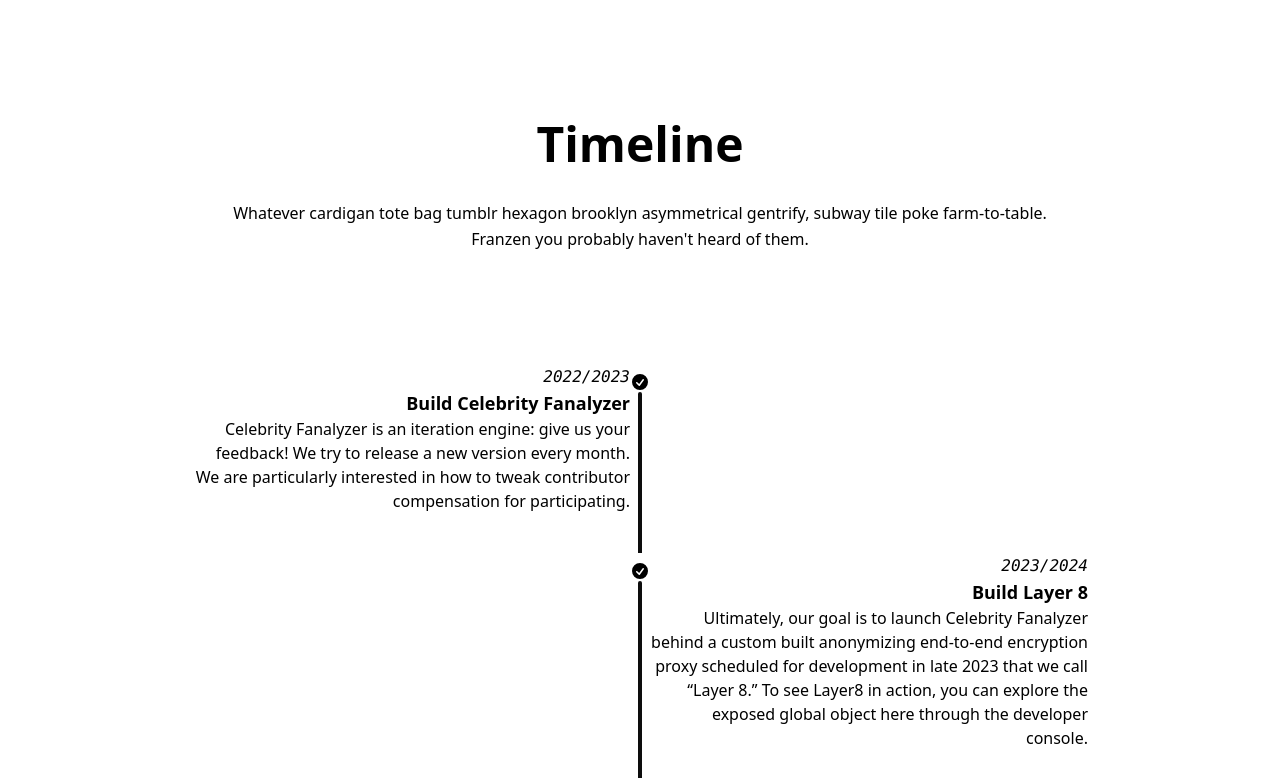
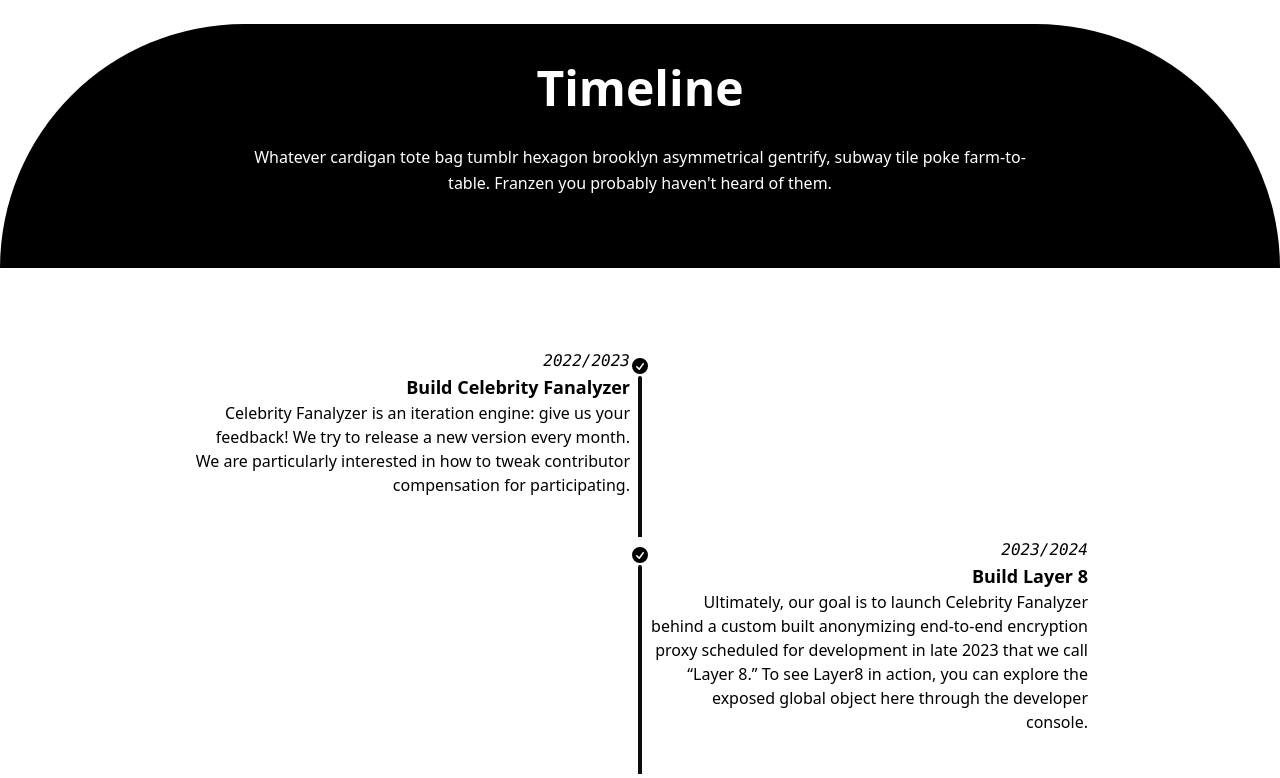
Before and after one commit to globe-and-citizen/gc-web, a Vue app: page / in a window 1280 px wide. Shown: the part 1920-2698 px from the top of the page. Built offline with nearby package versions, Linux system fonts and the light colour scheme; the HTML template or start-up script is replaced by a standard one.

Commit message:
feat: timeline styled

```diff
--- a/src/components/TimelineComponent.vue
+++ b/src/components/TimelineComponent.vue
@@ -1,12 +1,12 @@
 <template>
-  <div class="container px-5 py-24 mx-auto">
-    <div class="flex flex-col text-center w-full mb-20">
+  <div class="bg-black text-white rounded-t-full flex flex-col text-center w-full mb-20 p-10">
     <h2 class="text-5xl font-bold">Timeline</h2>
     <p class="lg:w-2/3 mx-auto leading-relaxed py-8">
       Whatever cardigan tote bag tumblr hexagon brooklyn asymmetrical gentrify, subway tile poke
       farm-to-table. Franzen you probably haven't heard of them.
     </p>
   </div>
+  <div class="container px-5 mx-auto">
     <ul
       class="timeline timeline-snap-icon max-md:timeline-compact timeline-vertical max-w-4xl m-auto"
     >
```
Lines whose indentation alone changed are shown as unchanged.
